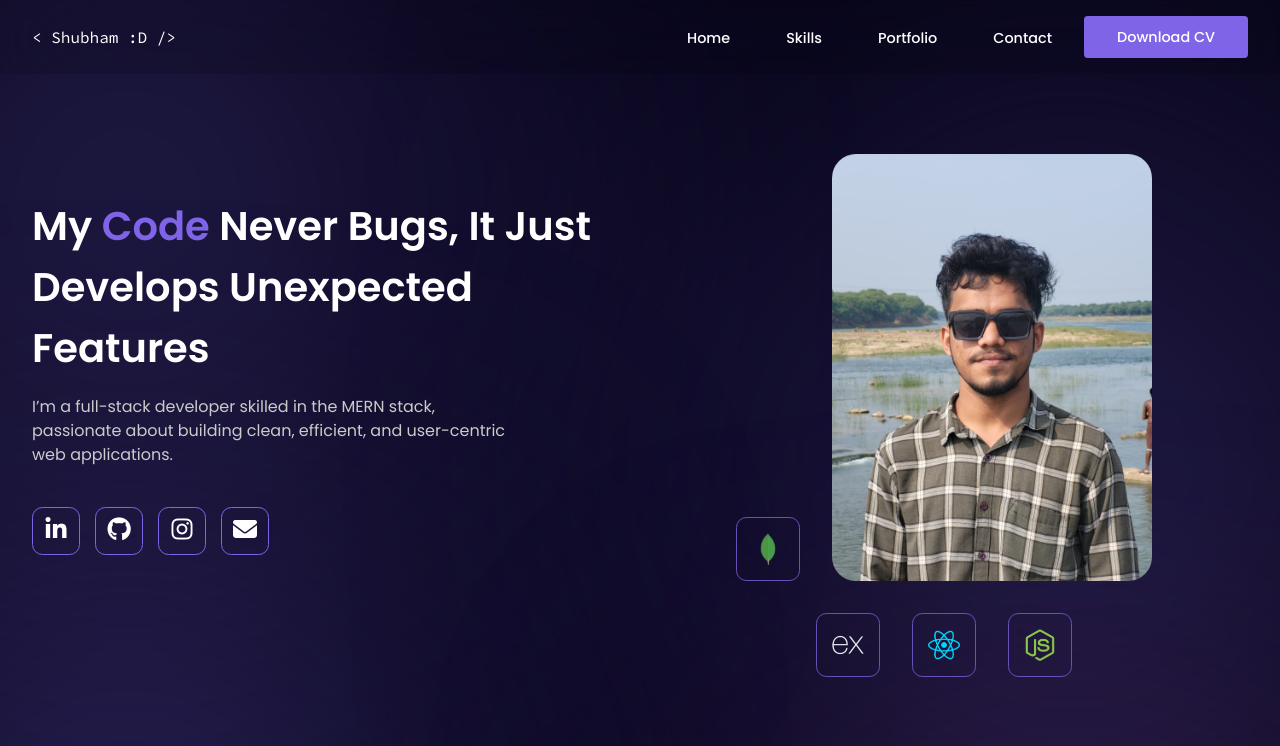
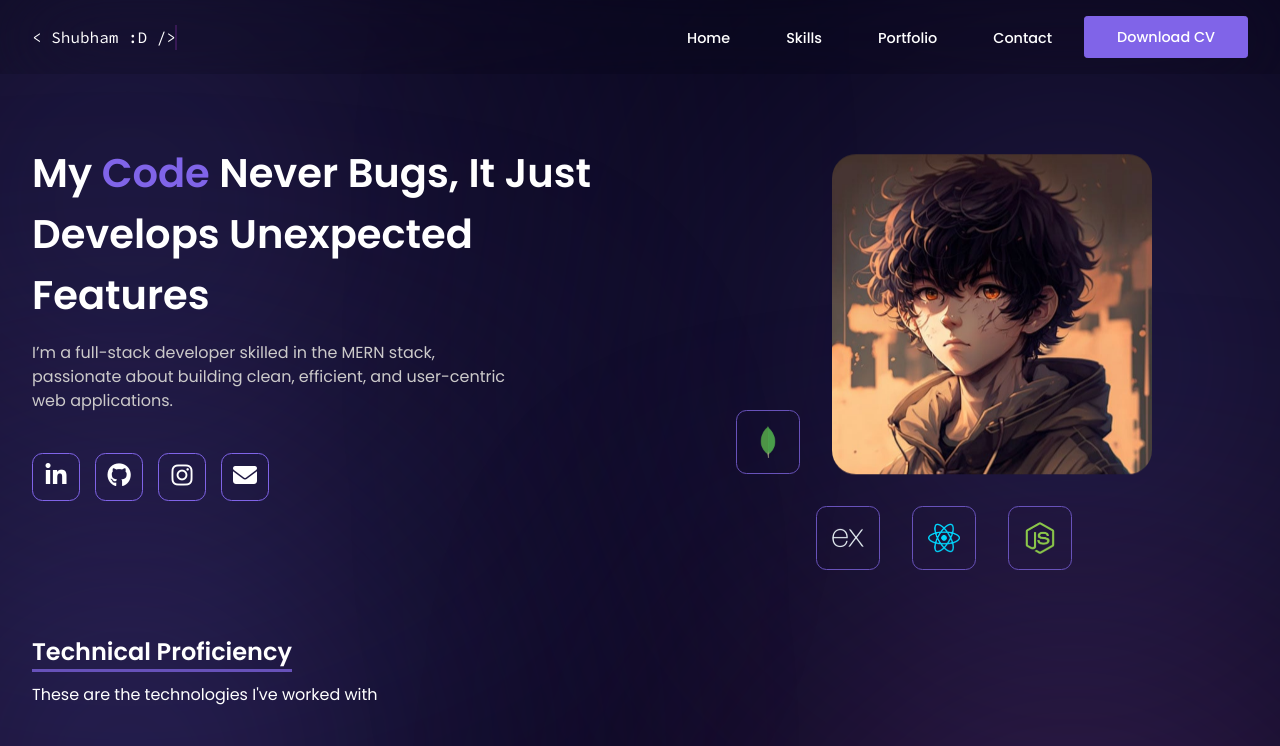
Before and after one commit to shubhamxdhapola/Portfolio-Site, a React (Vite) app: page / in a window 1280 px wide. Shown: the top 746 px of the page. Built offline with nearby package versions, Linux system fonts and the light colour scheme.

Commit message:
Update Hero.jsx

```diff
--- a/src/components/Hero/Hero.jsx
+++ b/src/components/Hero/Hero.jsx
@@ -26,7 +26,7 @@ const Hero = () => {
                 </div>
                 <img
                     className="cssanimation main-img-anim"
-                    src="./assets/images/IMG-20241024-WA0043.jpg"
+                    src="./assets/images/heroImage.jpg"
                     alt=""
                 />
             </div>
```
